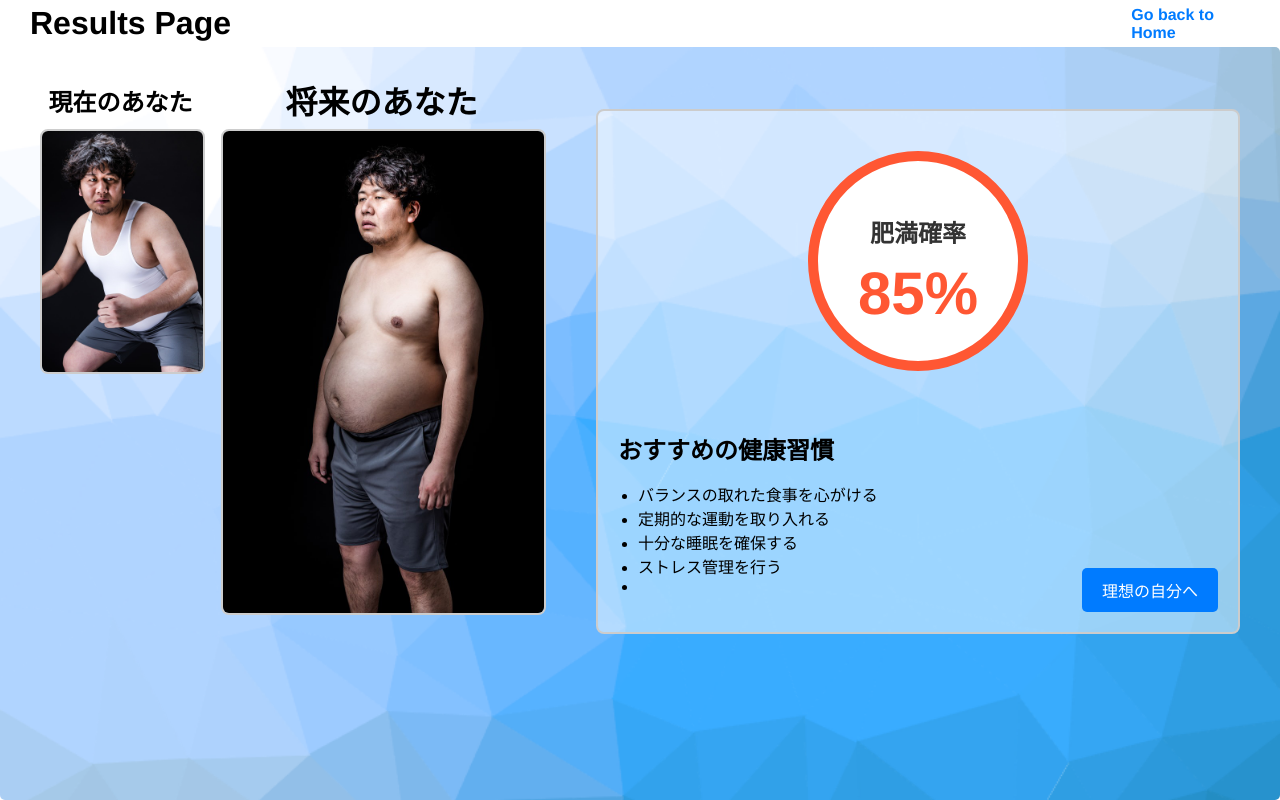
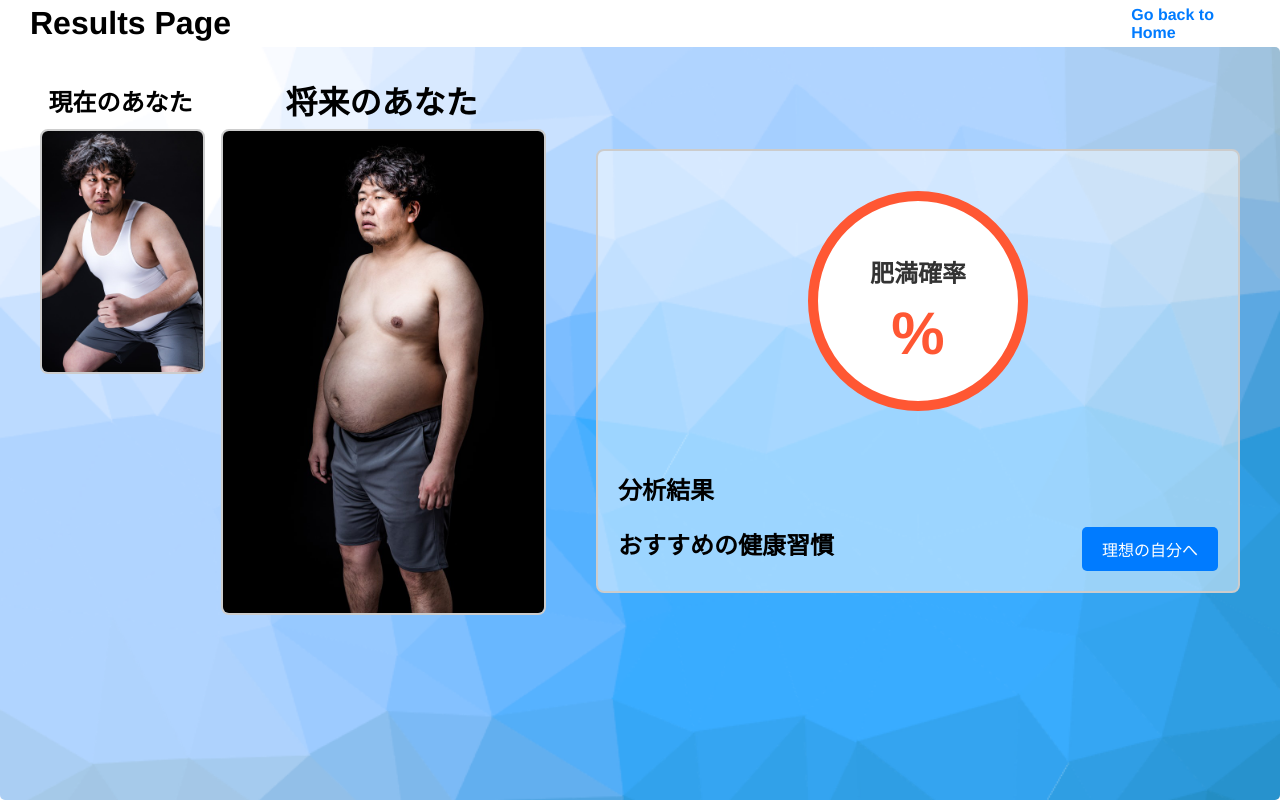
Before and after one commit to NyoRyorN/docomo_hackathon_2025_2D, a Nuxt app in the folder diet-frontend/: page /ResultsPage in a window 1280 px wide. Built offline with nearby package versions, Linux system fonts and the light colour scheme.

Commit message:
responseをresultに反映

```diff
--- a/diet-frontend/pages/DailyLogForm.vue
+++ b/diet-frontend/pages/DailyLogForm.vue
@@ -62,7 +62,6 @@ async function handleSubmit() {
         formData.append('session_id', `session_${Date.now()}`) // セッションIDを生成
 
         // 追加のフォームデータ
-        // 追加のフォームデータ
         formData.append('weight', form.weight)
         formData.append('exercise_time', form.exercise_time)
         formData.append('sleep_time', form.sleep_time)
@@ -89,6 +88,10 @@ async function handleSubmit() {
 
             const dummyResponse = {
                 answer: "ダミーの解析結果です",
+                score_percent: 75,
+                improvement: "ダミーの改善案です",
+                future_image_url: null,
+                current_image_url: null,
                 meta: {
                     user_id: "user_123",
                     weight: form.weight,
--- a/diet-frontend/pages/ResultsPage.vue
+++ b/diet-frontend/pages/ResultsPage.vue
@@ -27,25 +27,37 @@ onMounted(() => {
     <NuxtLayout name="default">
         <div class="results-main">
             <div class="results-images">
-                <ImageFrame imageUrl="/images/Before.jpg" class="before-image" showImageType="before"/>
-                <ImageFrame v-if="showFatAtFutureImage" class="after-image" imageUrl="/images/After.jpg" showImageType="after"/>
-                <ImageFrame v-else class="after-image" imageUrl="/images/goodAfter.jpg" showImageType="ideal"/>
+                <ImageFrame
+                    class="before-image"
+                    :imageUrl="apiResponse?.current_image_url || '/images/Before.jpg'"
+                    showImageType="before"
+                />
+                <ImageFrame
+                    class="after-image"
+                    :imageUrl="apiResponse?.future_image_url || '/images/After.jpg'"
+                    showImageType="after"
+                />
+
+                <!-- <ImageFrame class="after-image" imageUrl="/images/goodAfter.jpg" showImageType="ideal"/> -->
             </div>
             <div class="recommendations">
                 <div class="score-container">
                     <div class="score">
                         <h2 class="score-title">肥満確率</h2>
-                        <div class="percentage">85%</div>
+                        <div class="percentage">
+                            {{ apiResponse?.score_percent }}%
+                        </div>
                     </div>
                 </div>
+                <h2>分析結果</h2>
+                <div>
+                    {{ apiResponse?.answer }}
+                </div>
                 <h2>おすすめの健康習慣</h2>
-                <ul>
-                    <li>バランスの取れた食事を心がける</li>
-                    <li>定期的な運動を取り入れる</li>
-                    <li>十分な睡眠を確保する</li>
-                    <li>ストレス管理を行う</li>
-                    <li>{{ apiResponse }}</li>
-                </ul>
+                <div>
+                    {{ apiResponse?.improvement }}
+                </div>
+
                 <div class="ideal_buttons">
                     <NuxtLink to="/ResultsPage" class="navigator_link" @click="showFatAtFutureImage = !showFatAtFutureImage">
                         理想の自分へ
```
